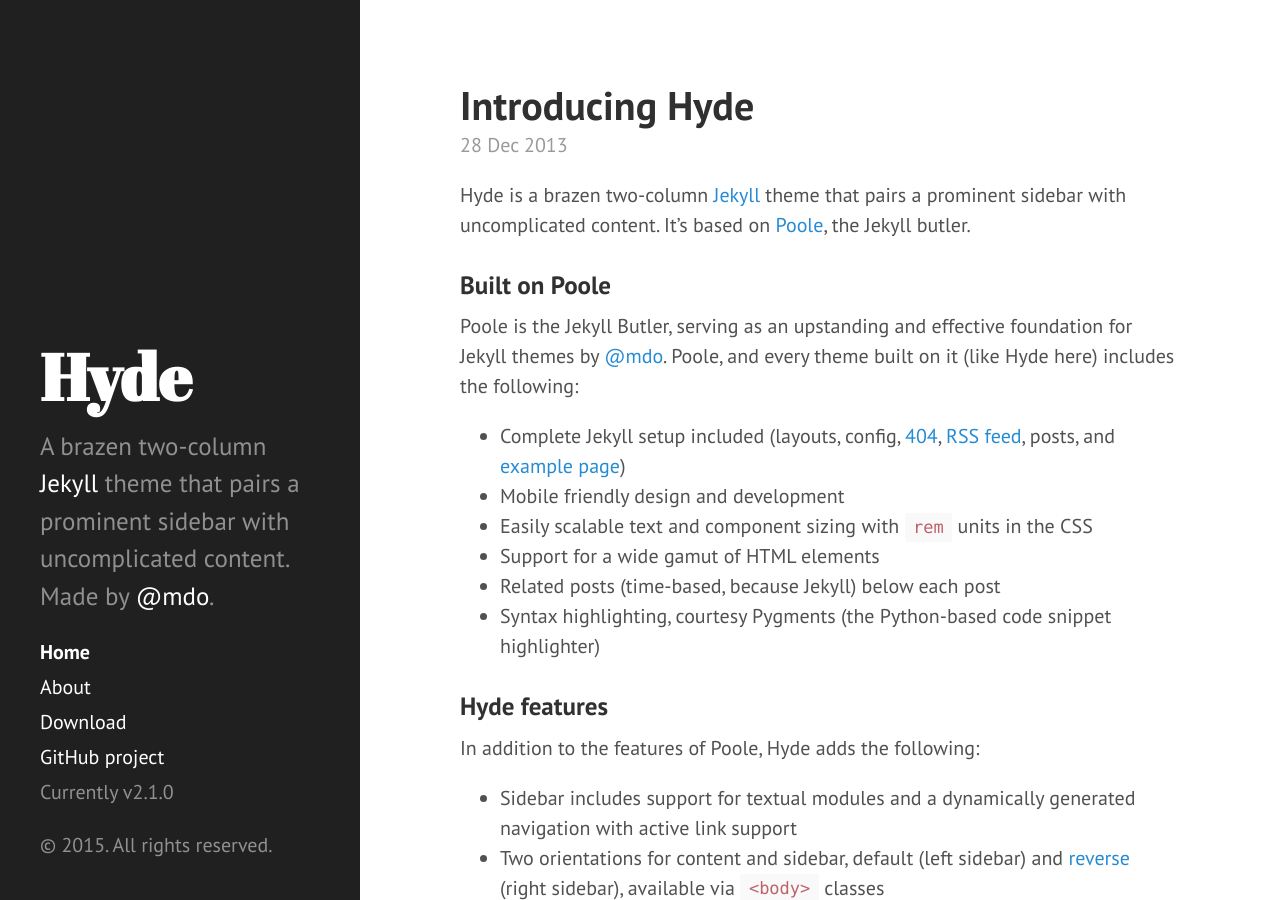
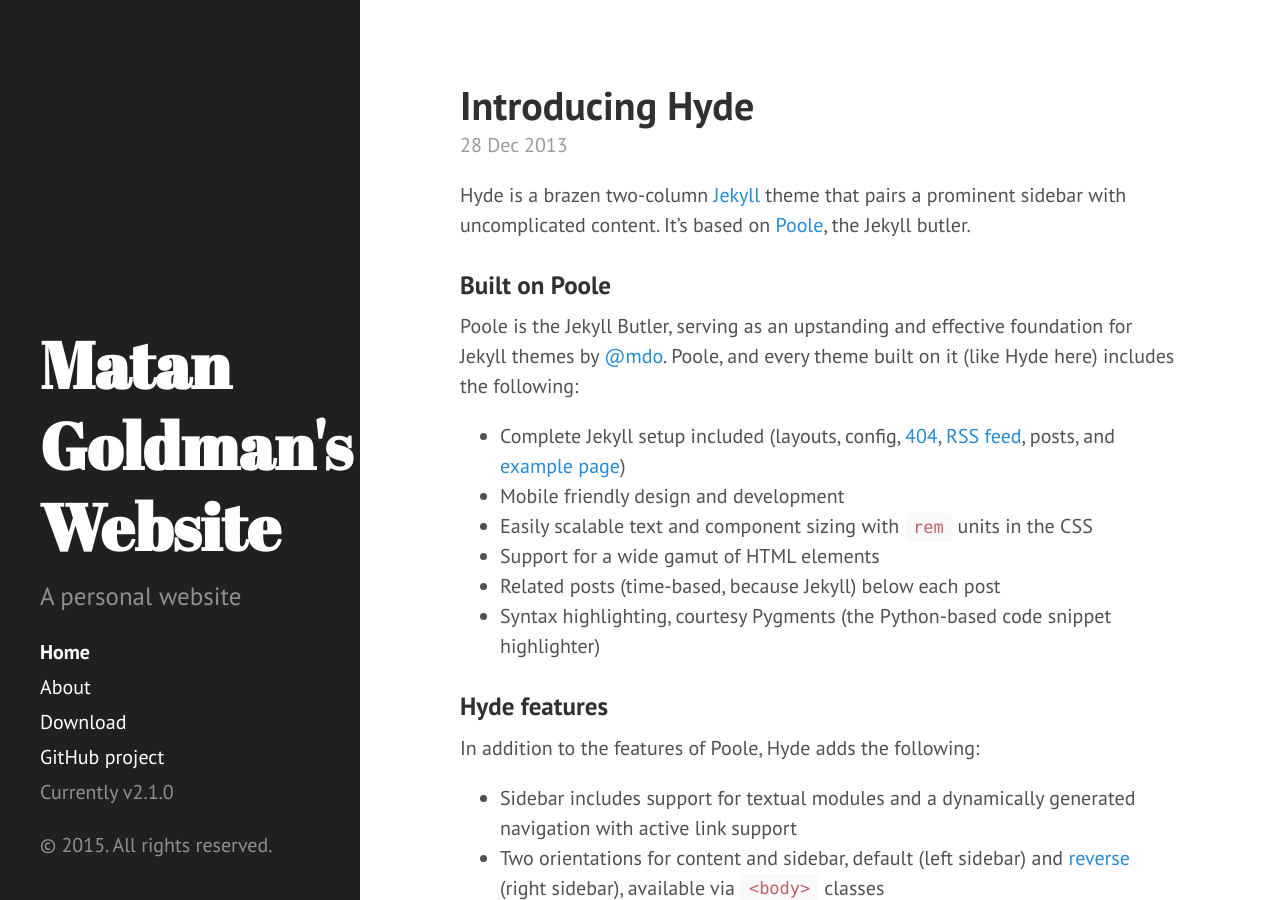
Before and after one commit to mtngld/mtngld.github.io, a Jekyll site: the page built from index.html, in a window 1280 px wide and 900 px high. Built offline with Jekyll 4.4.1, drawn with Linux system fonts in a browser that asks for light colours; Markdown is read by kramdown in place of the engine named in the settings; the list of posts is cut into pages by our own code.

Commit message:
Change config file

```diff
--- a/_config.yml
+++ b/_config.yml
@@ -7,15 +7,15 @@ permalink:        pretty
 relative_permalinks: true
 
 # Setup
-title:            Hyde
-tagline:          'A Jekyll theme'
-description:      'A brazen two-column <a href="http://jekyllrb.com" target="_blank">Jekyll</a> theme that pairs a prominent sidebar with uncomplicated content. Made by <a href="https://twitter.com/mdo" target="_blank">@mdo</a>.'
-url:              http://hyde.getpoole.com
+title:            Matan Goldman's Website
+tagline:          'Deep learning and more'
+description:      'A personal website'
+url:              http://mtngld.github.io
 baseurl:          /
 
 author:
-  name:           'Mark Otto'
-  url:            https://twitter.com/mdo
+  name:           'Matan Goldman'
+  url:            https://twitter.com/mtngld
 
 paginate:         5
 
@@ -23,4 +23,4 @@ paginate:         5
 version:          2.1.0
 
 github:
-  repo:           https://github.com/poole/hyde
+  repo:           https://github.com/mtngld/mtngld.github.io
```
